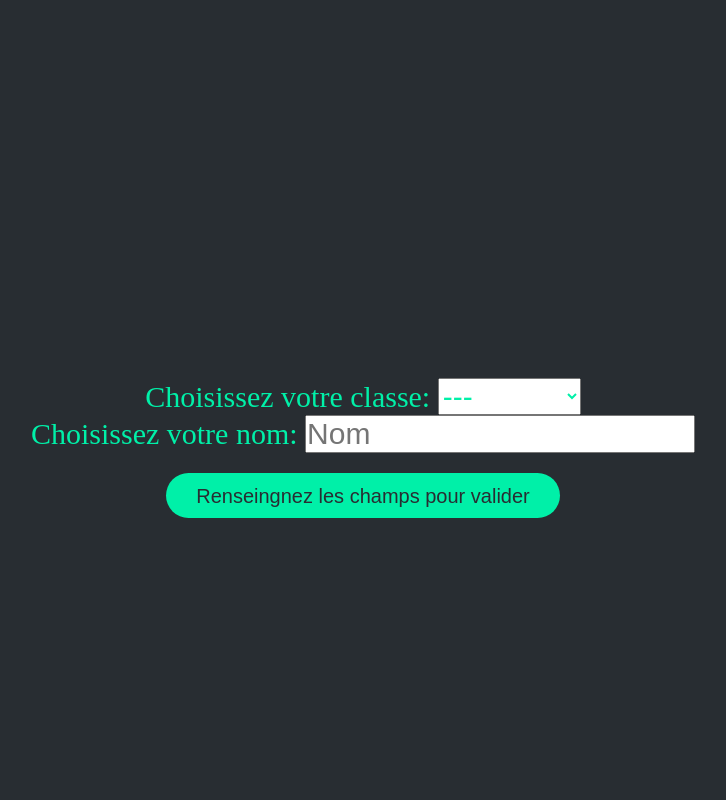
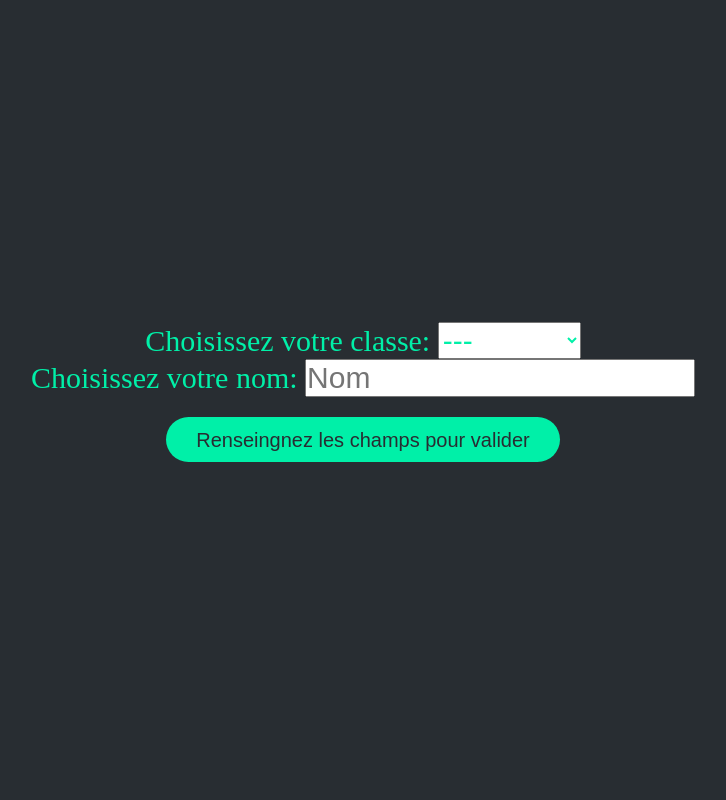
Before and after one commit to Mysterken/Projet-Docker, a PHP site: page / in a window 1280 px wide. Shown: the whole page, without its empty margins (277-1003 px from the left). Run offline with PHP 8.4, Linux system fonts and the light colour scheme; data that the repository does not hold is empty.

Commit message:
hth
thth

```diff
--- a/php/src/css/index.css
+++ b/php/src/css/index.css
@@ -9,7 +9,7 @@
 
   .content{
     position: fixed;
-    top: calc(50% - 22px);
+    top: calc(43% - 22px);
     left: 0;
     width: 100%;
     text-align: center;
```
